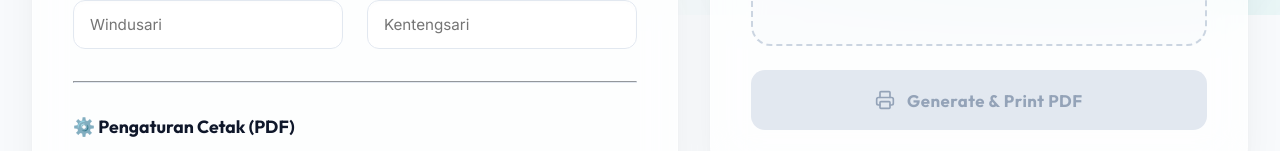
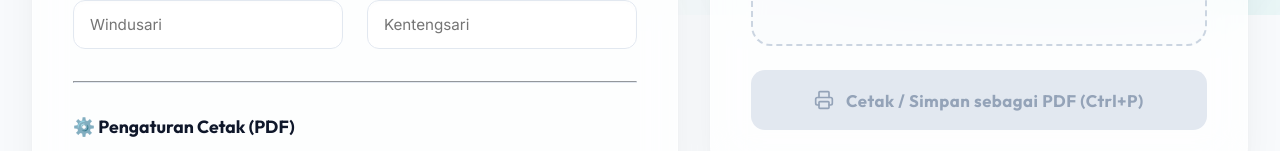
Before and after one commit to magelangpkh-ok/VERKES, a React (Vite) app: page / in a window 1280 px wide. Shown: the part 785-936 px from the top of the page. Built offline with nearby package versions, Linux system fonts and the light colour scheme.

Commit message:
Add files via upload

```diff
--- a/src/App.jsx
+++ b/src/App.jsx
@@ -15,7 +15,7 @@ function App() {
   });
 
   const [printConfig, setPrintConfig] = useState({
-    fontSize: 9,
+    fontSize: 10,
     isLandscape: false,
     useBindingMargin: false,
     fillEmptyRows: true
@@ -201,18 +201,19 @@ function App() {
               style={{ display: 'none' }}
             />
 
+            <div style={{ display: 'flex', gap: '10px', marginTop: '1.5rem', flexWrap: 'wrap' }}>
               <button
                 className="btn-primary"
                 onClick={handlePrint}
                 disabled={!fileData}
+                style={{ flex: '1 1 100%', marginTop: 0 }}
               >
-              <Printer size={20} /> Generate & Print PDF
+                <Printer size={20} /> Cetak / Simpan sebagai PDF (Ctrl+P)
               </button>
             </div>
           </div>
         </div>
-
-      {/* Preview Area ... */}
+      </div>
 
       {/* Preview and Print Area */}
       {fileData && (
@@ -227,6 +228,7 @@ function App() {
           `}} />
           <h2 className="preview-title print-none">📄 Live Preview</h2>
           <div
+            id="report-pdf-target"
             className={`paper-sheet ${printConfig.isLandscape ? 'landscape' : 'portrait'}`}
             style={{ fontSize: `${printConfig.fontSize}pt` }}
           >
```
Lines whose indentation alone changed are shown as unchanged.
